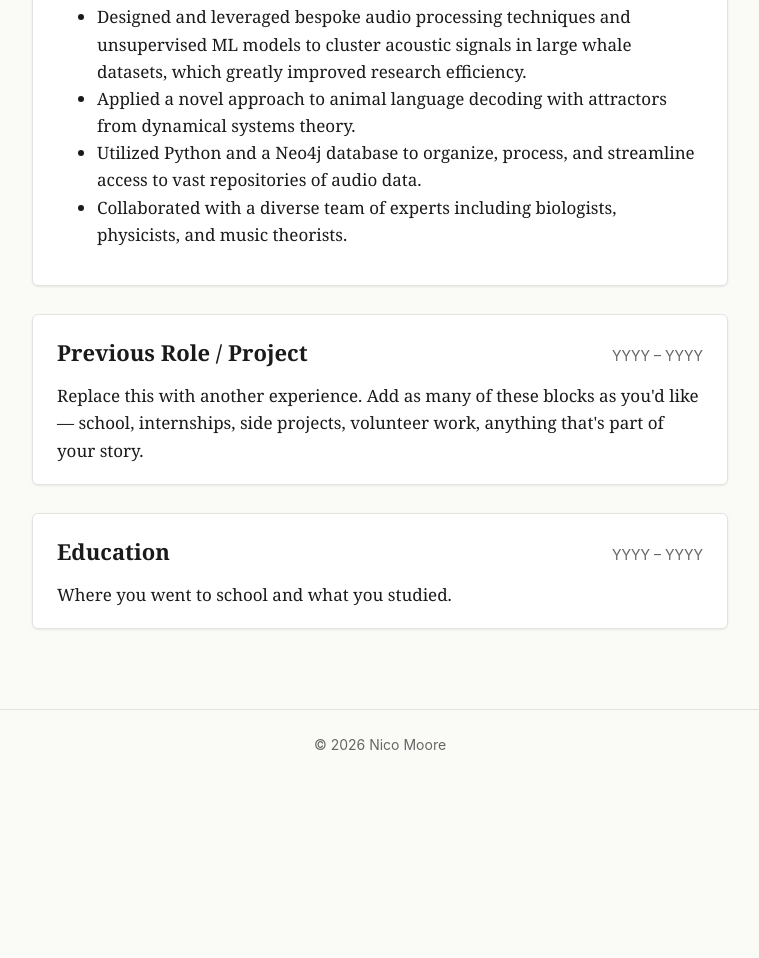
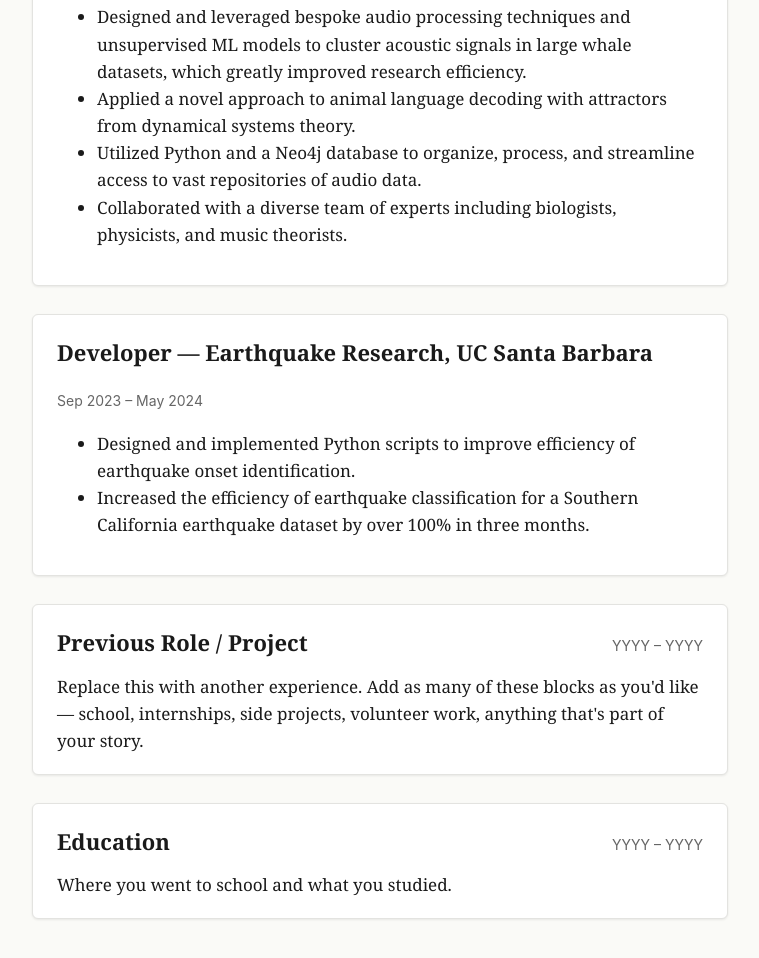
Before and after one commit to NicoMoore/nicomoore.github.io, a website: page experiences.html in a window 1280 px wide. Shown: the part 540-1498 px from the top of the page, without its empty margins (260-1019 px from the left). Before the commit the page ends 1321 px from the top, so only its background shows below. Drawn offline with Linux system fonts and the light colour scheme.

Commit message:
Add Earthquake Research experience

```diff
--- a/experiences.html
+++ b/experiences.html
@@ -49,6 +49,17 @@
 
       <article class="experience">
         <header>
+          <h2>Developer &mdash; Earthquake Research, UC Santa Barbara</h2>
+          <span class="dates">Sep 2023 &ndash; May 2024</span>
+        </header>
+        <ul>
+          <li>Designed and implemented Python scripts to improve efficiency of earthquake onset identification.</li>
+          <li>Increased the efficiency of earthquake classification for a Southern California earthquake dataset by over 100% in three months.</li>
+        </ul>
+      </article>
+
+      <article class="experience">
+        <header>
           <h2>Previous Role / Project</h2>
           <span class="dates">YYYY &ndash; YYYY</span>
         </header>
```
